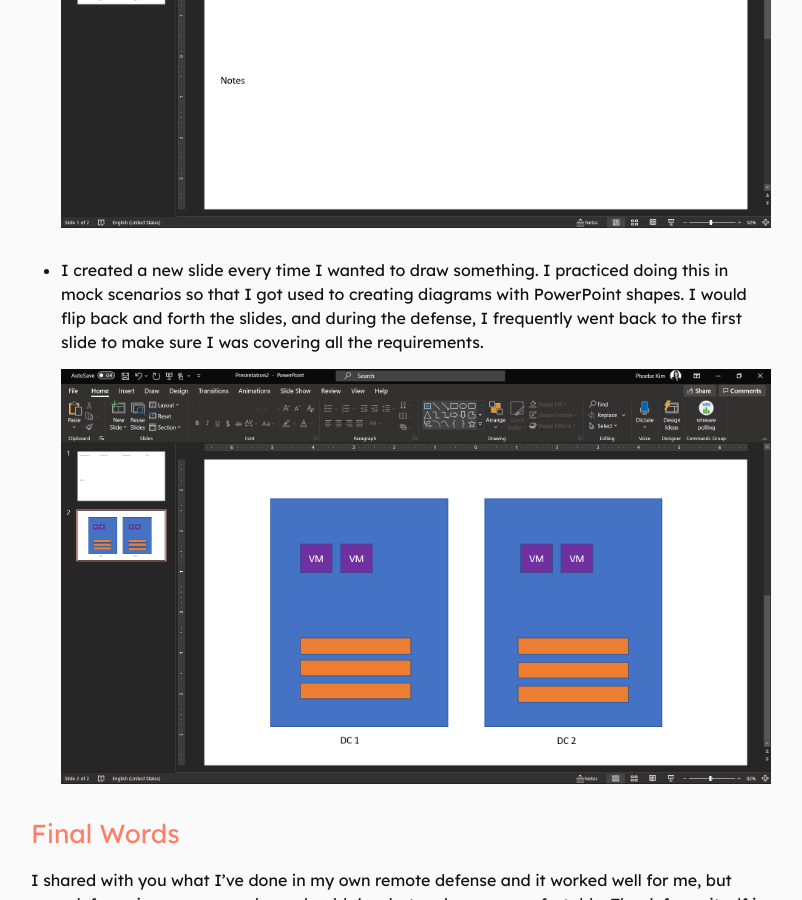
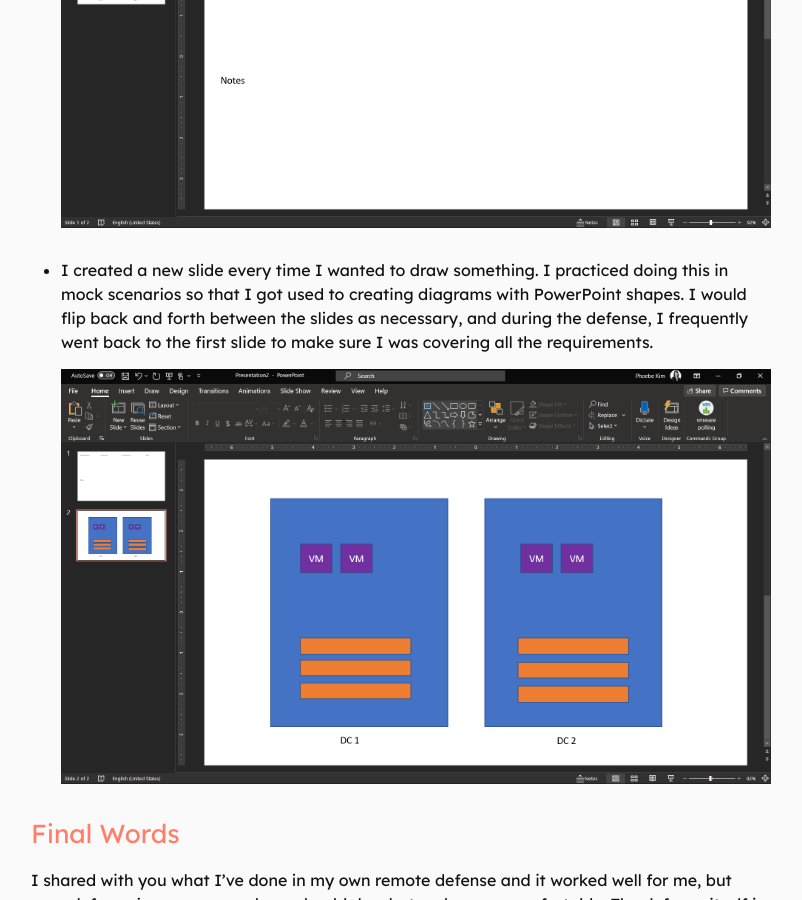
Before and after one commit to phkim14/288clouds, a Jekyll site: the page built from _posts/2020-05-26-tips-for-remote-VCDX-defense.md, in a window 1280 px wide and 900 px high, scrolled down 2469 px. Shown: the whole window, without its empty margins (239-1041 px from the left). Built offline with Jekyll 4.4.1, drawn with Linux system fonts in a browser that asks for light colours.

Commit message:
Update 2020-05-26-tips-for-remote-VCDX-defense.md

```diff
--- a/_posts/2020-05-26-tips-for-remote-VCDX-defense.md
+++ b/_posts/2020-05-26-tips-for-remote-VCDX-defense.md
@@ -34,7 +34,7 @@ I got my (first) VCDX in January 2020 through a remote defense, and I thought it
 - During the design scenario, I used a blank PowerPoint presentation. I used the first slide to write out the requirements, constraints, assumptions, risks, and additional notes.
 ![designscenario](/assets/images/vcdx-remote-defense-tips/designscenario.PNG)
 
-- I created a new slide every time I wanted to draw something. I practiced doing this in mock scenarios so that I got used to creating diagrams with PowerPoint shapes. I would flip back and forth the slides, and during the defense, I frequently went back to the first slide to make sure I was covering all the requirements.
+- I created a new slide every time I wanted to draw something. I practiced doing this in mock scenarios so that I got used to creating diagrams with PowerPoint shapes. I would flip back and forth between the slides as necessary, and during the defense, I frequently went back to the first slide to make sure I was covering all the requirements.
 ![designscenario2](/assets/images/vcdx-remote-defense-tips/designscenario2.PNG)
 
 
```
